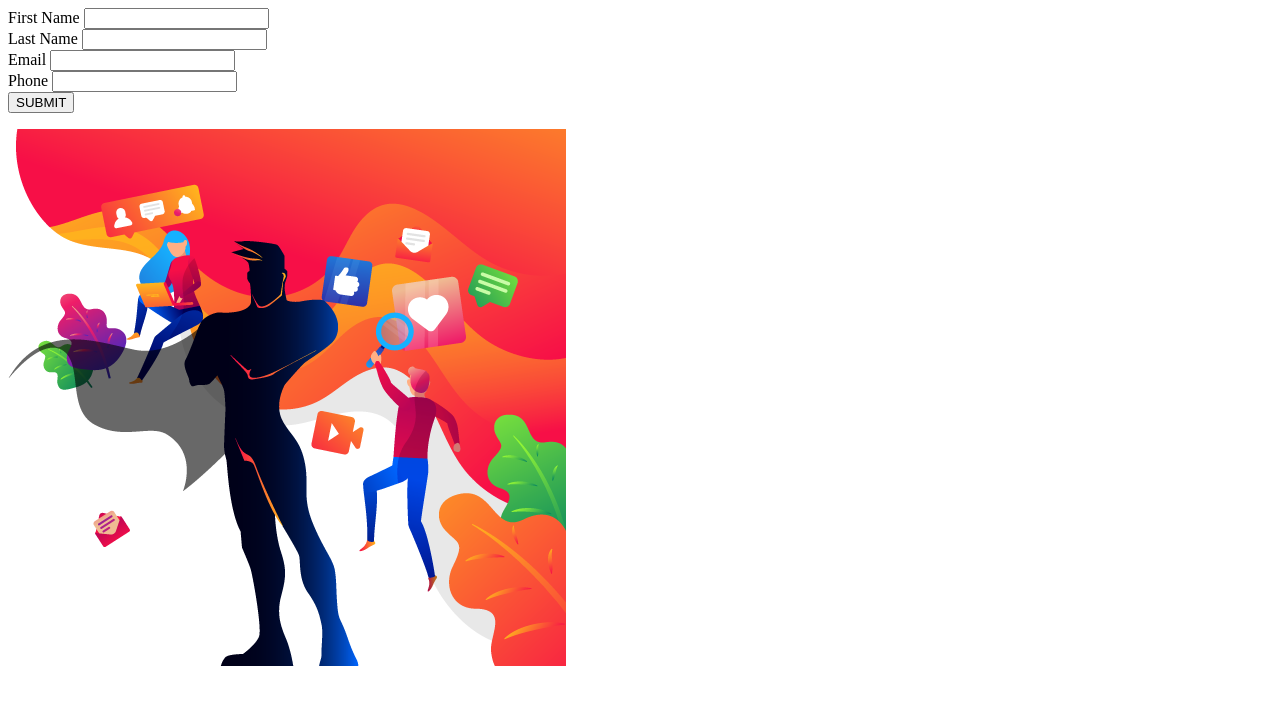
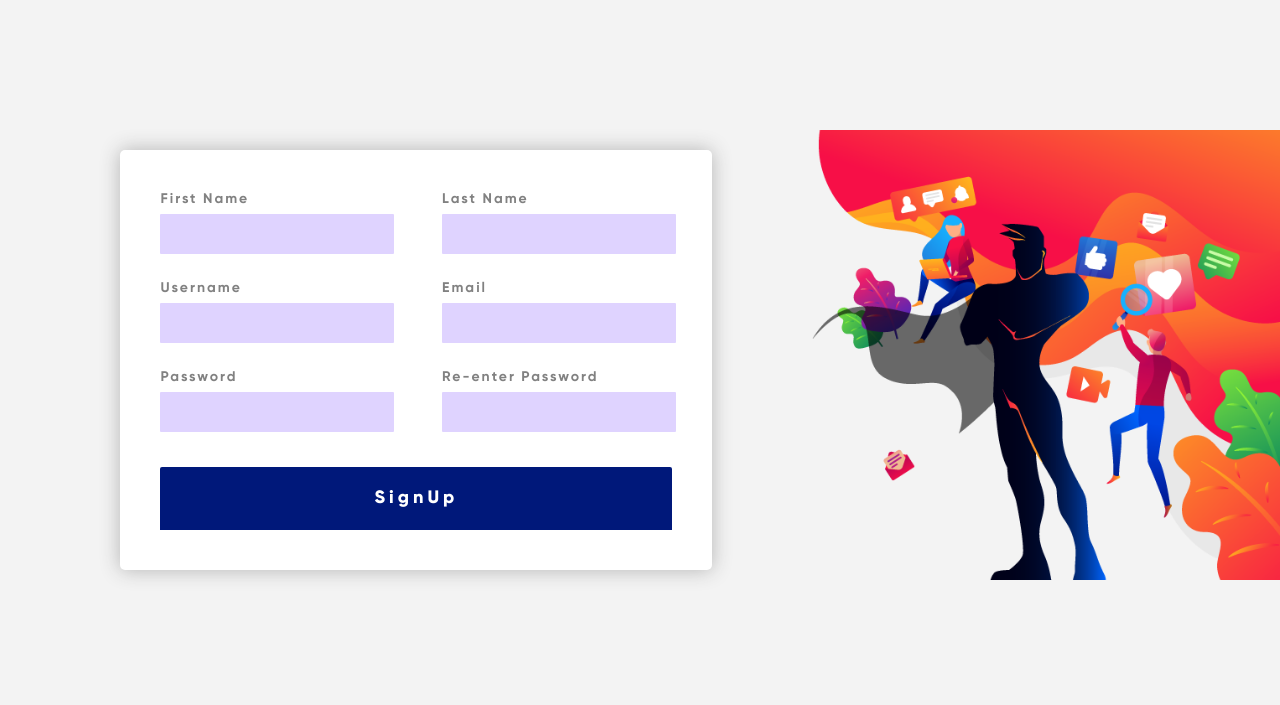
Before and after one commit to harasaurus/Peerhelper, a PHP site: page /signup.html in a window 1280 px wide. Shown: the top 705 px of the page. Run offline with PHP 8.4, Linux system fonts and the light colour scheme.

Commit message:
version 0.3.2
enhanced landing and signup page

```diff
--- a/peerhelper/signup.html
+++ b/peerhelper/signup.html
@@ -1,33 +1,46 @@
+<!DOCTYPE html>
+<html>
+<head><link rel="stylesheet" type="text/css" href="styles/style_signup.css"></head>
 
-
+<body>
 <div class="signup_container">
 
   <div class="form_container">
 
-  	<form class="form_style">
+  	<div class="form_style">
 
   				<div class="input_container">
   					<span class="input_label">First Name</span>
-  					<input class="form_input" type="text" id="fname" name="fname">
+  					<input class="form_input" type="text" id="first_name">
   				</div>
 
   				<div class="input_container">
   					<span class="input_label">Last Name</span>
-  					<input class="form_input" type="text" id="lname" name="lname"><br>
+  					<input class="form_input" type="text" id="last_name">
+  				</div>
+
+  				<div class="input_container">
+  					<span class="input_label">Username</span>
+  					<input class="form_input" type="email" id="email" name="email">
   				</div>
 
   				<div class="input_container">
   					<span class="input_label">Email</span>
-  					<input class="form_input" type="email" id="email" name="email">
+  					<input class="form_input" type="text" id="phone" name="phone">
   				</div>
 
   				<div class="input_container">
-  					<span class="input_label">Phone</span>
+  					<span class="input_label">Password</span>
+  					<input class="form_input" type="passwo" id="phone" name="phone">
+  				</div>
+
+  				<div class="input_container">
+  					<span class="input_label">Re-enter Password</span>
   					<input class="form_input" type="text" id="phone" name="phone">
   				</div>
-          <input type="submit" name="submit" class="submit_button" value="SUBMIT">
+          <button id="submit" class="submit_button"> SignUp</button>
 
-  	</form>
+  	</div>
   </div>
 
 
@@ -36,3 +49,5 @@
   </div>
 
 </div>
+</body>
+</html>
--- a/peerhelper/styles/style_signup.css
+++ b/peerhelper/styles/style_signup.css
@@ -39,15 +39,17 @@ body{
   display: flex;
   justify-content: flex-end;
   flex-direction: row;
+
+  padding-top: 130px;
 }
 
 .form_container{
   width: 40%;
-  height: 250px;
+  height: 380px;
   background-color: #fff;
   color: #000;
   padding: 40px 40px 0px 40px;
-  margin-top:70px;
+  margin-top:20px;
   margin-right: 100px;
   border-radius: 5px;
   box-shadow:0px 0px 20px #b3b3b3;
@@ -62,6 +64,7 @@ body{
 
 .input_container{
   width: 45%;
+  margin-bottom: 20px;
 }
 
 
@@ -107,15 +110,15 @@ body{
   font-family: myfontExtraBold;
   letter-spacing: 4px;
   width: 100%;
-  margin-top: 50px;
-  padding: 20px 20px 0px 20px;
+  margin-top: 10px;
+  padding: 20px 20px 20px 20px;
   border-radius: 2px 2px 0px 0px;
   border: 0px;
   cursor: pointer;
   transition: all .2s ease-in-out;
 }
 
-input.submit_button:hover {
+/*input.submit_button:hover {
   padding: 20px 20px 20px 20px;
   border-radius: 2px 2px 2px 2px;
-}
+}*/
```
Also changed, not shown: peerhelper/index.html (+12 -16 lines), peerhelper/styles/style.css (+4 -4 lines).
